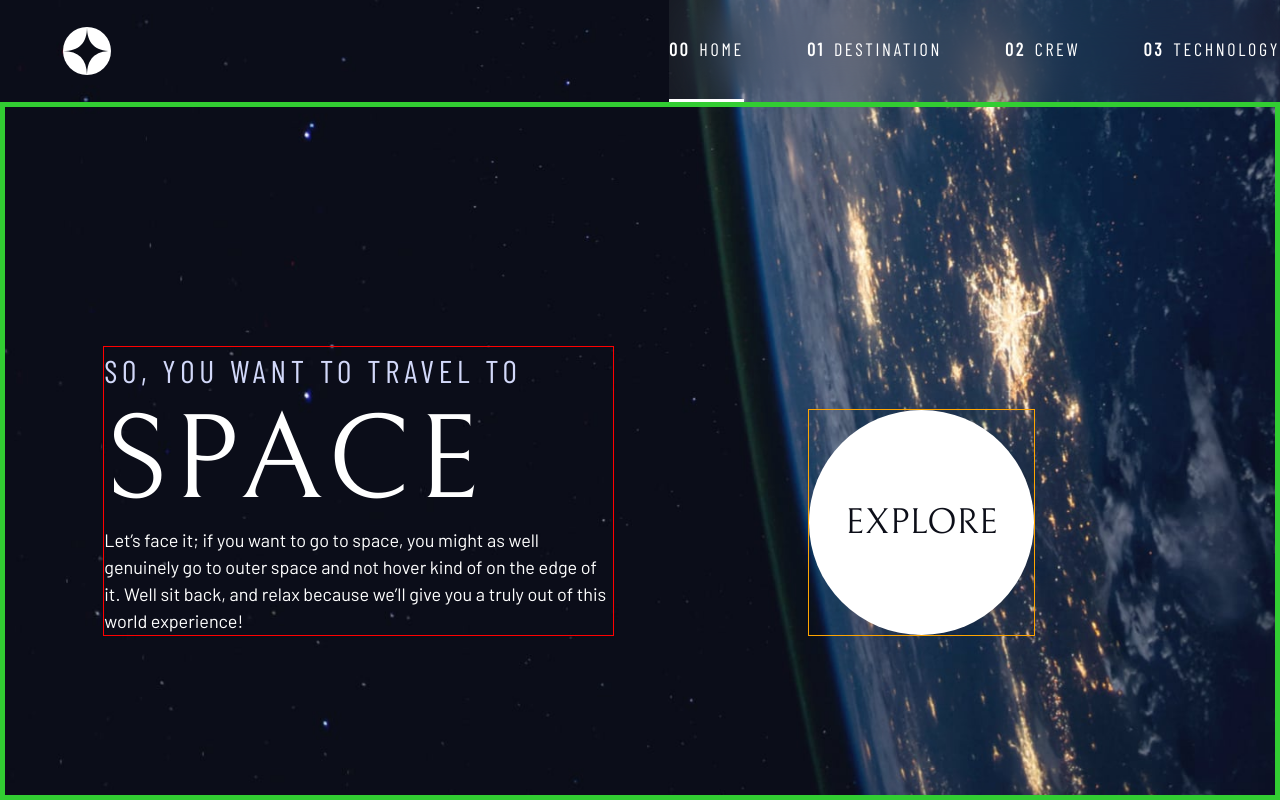
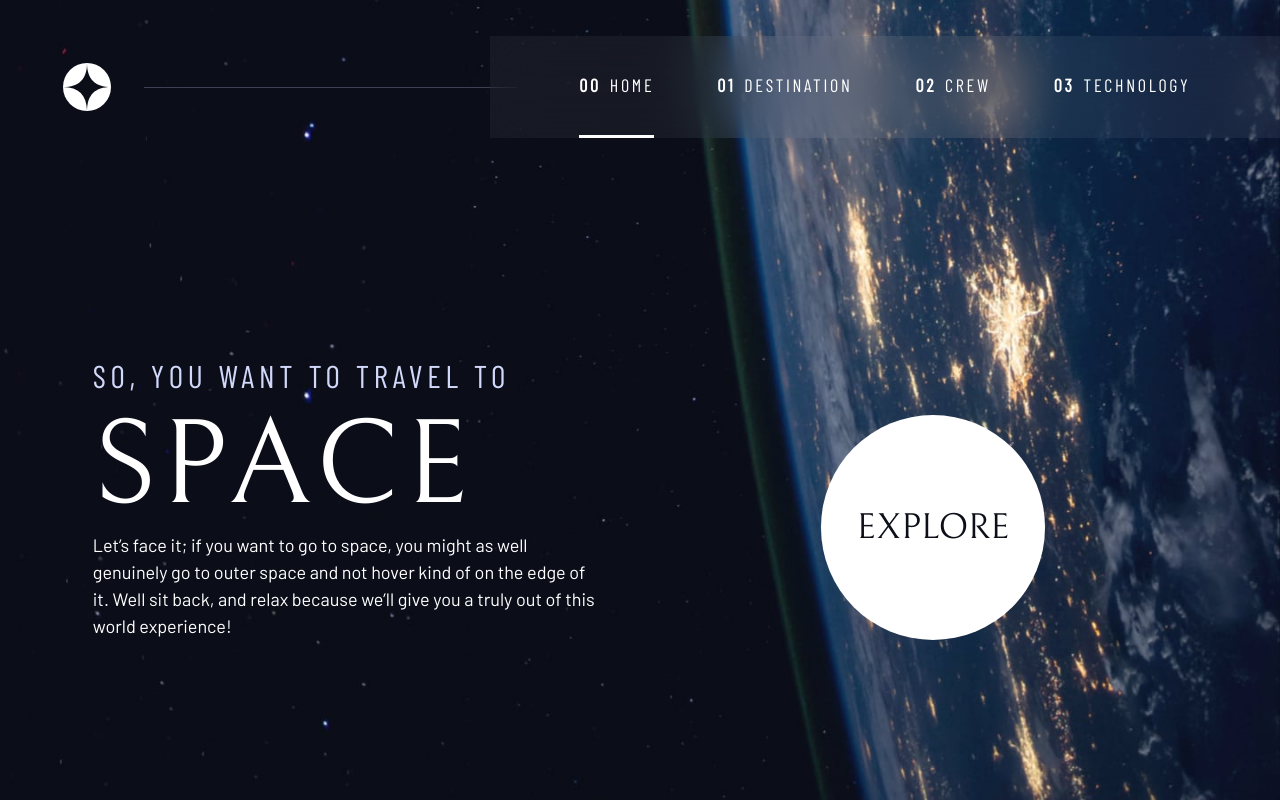
Before and after one commit to DrSergej/space-tourism, a plain HTML site: page index.html in a window 1280 px wide. Drawn offline with Linux system fonts and the light colour scheme.

Commit message:
nav-done-on-all-breakpoints

```diff
--- a/assets/css/index.css
+++ b/assets/css/index.css
@@ -159,7 +159,6 @@ can be also done with: .flow > * + * {}
 
 .grid-container {
 	text-align: center;
-	border: 5px solid limegreen;
 	display: grid;
 	place-items: center;
 	padding-inline: 1rem;
@@ -173,34 +172,24 @@ can be also done with: .flow > * + * {}
 	.grid-container {
 		text-align: left;
 		column-gap: var(--container-gap, 2rem);
-		grid-template-columns: minmax(2rem, 1fr) repeat(2, minmax(0, 40rem)) minmax(
-				2rem,
+		grid-template-columns: minmax(1rem, 1fr) repeat(2, minmax(0, 40rem)) minmax(
+				1rem,
 				1fr
 			);
 	}
 
 	.grid-container > *:first-child {
 		grid-column: 2;
-		outline: 1px solid red;
 	}
 
 	.grid-container > *:last-child {
 		grid-column: 3;
-		outline: 1px solid orange;
 	}
 
 	.grid-container--home {
 		padding-bottom: max(6rem, 20vh);
 		align-items: end;
 	}
-}
-
-.grid-container > *:first-child {
-	outline: 1px solid red;
-}
-
-.grid-container > *:last-child {
-	outline: 1px solid orange;
 }
 
 .sr-only {
@@ -434,13 +423,36 @@ can be also done with: .flow > * + * {}
 	}
 }
 
-@media (min-width: 35em) and (max-width: 45em) {
+@media (min-width: 35em) {
 	.primary-navigation {
-		padding-inline: 2rem;
+		padding-inline: clamp(3rem, 7vw, 7rem);
+	}
+}
+
+@media (min-width: 35em) and (max-width: 44.999em) {
+	.primary-navigation a > span {
+		display: none;
+	}
+}
+
+@media (min-width: 45em) {
+	.primary-header::after {
+		content: "";
+		display: block;
+		position: relative;
+		height: 1px;
+		width: 100%;
+		margin-right: -2.5rem;
+		background: hsl(var(--color-light) / 0.25);
+		order: 1;
 	}
 
-	.primary-navigation a > span {
-		display: none;
+	nav {
+		order: 2;
+	}
+
+	.primary-navigation {
+		margin-block: 2rem;
 	}
 }
 
```
